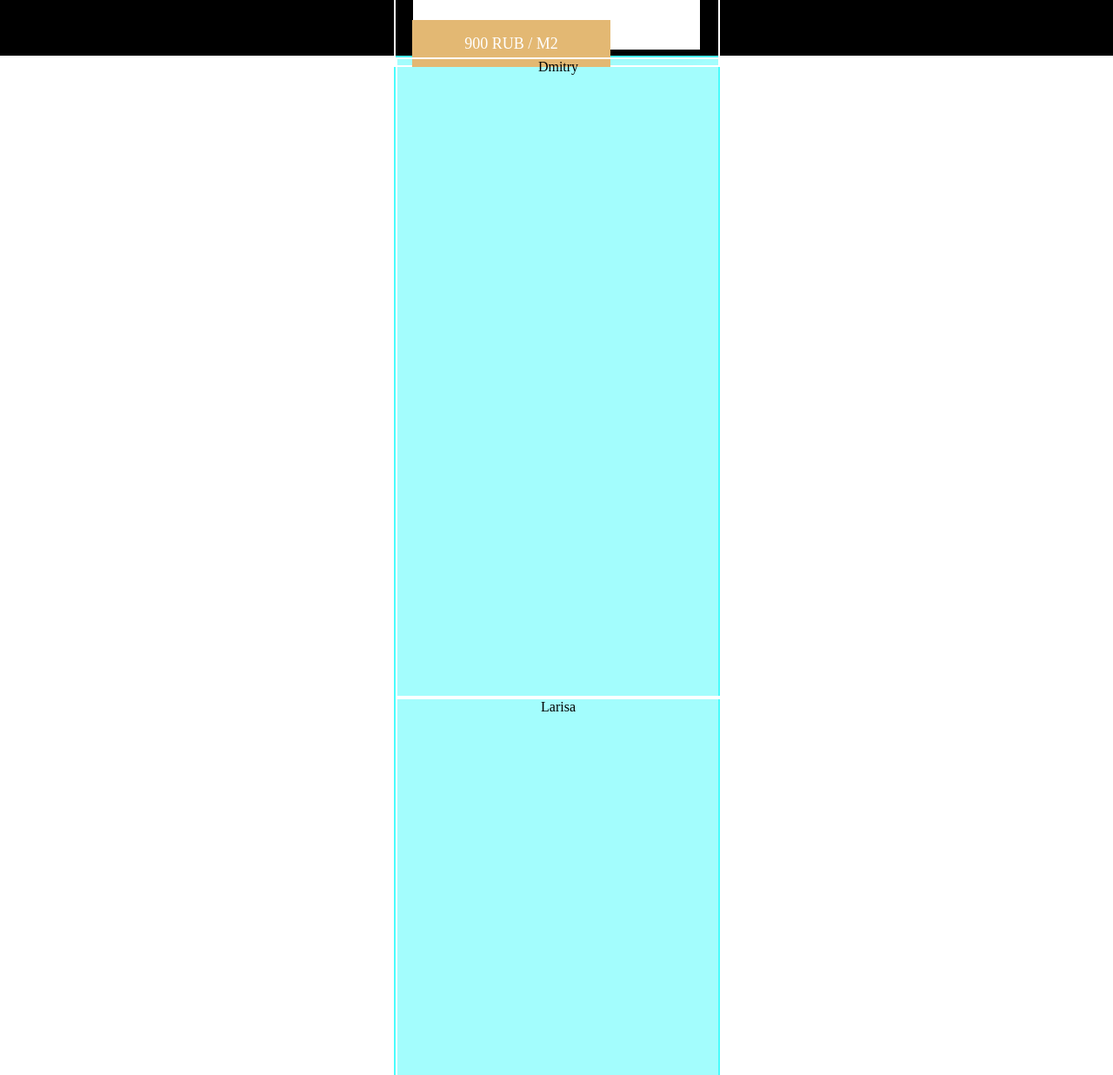
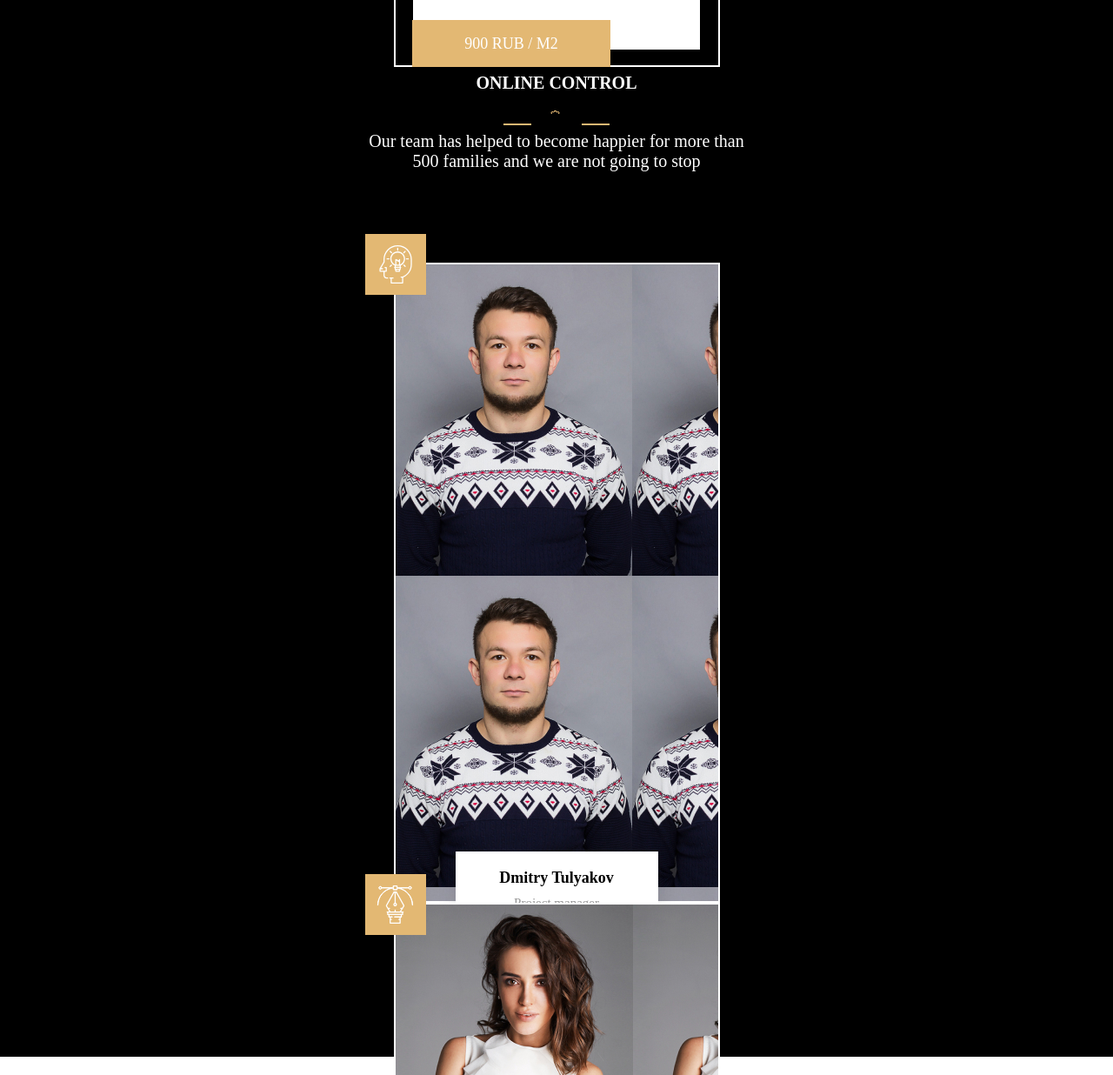
Before and after one commit to JulianKov/repair-design-project, a website: page index.html in a window 1280 px wide. Shown: the part 7004-8240 px from the top of the page at 87% size. Drawn offline with Linux system fonts and the light colour scheme.

Commit message:
feat: add team section

```diff
--- a/index.html
+++ b/index.html
@@ -341,11 +341,39 @@
     </div>
     <div class="team">
       <div class="team__wrapper">
+        <h3 class="team__header">Online Control</h3>
+        <div class="team__icon"></div>
+        <p class="team__description">Our team has helped to become happier for more than 500 families and we are not going to stop</p>
         <div class="team__line">
-          <div class="team__item"><span>Dmitry</span></div>
-          <div class="team__item"><span>Larisa</span></div>
-          <div class="team__item"><span>Alexey</span></div>
+            <div class="team__item team__item--dm">
+              <div class="team__ico team__ico--dm"></div>
+              <div class="team__badge">
+                <span class="team__name">Dmitry Tulyakov</span>
+                <span class="team__position">Project manager</span>
+                <div class="team__experience">Work experience 8 years</div>
+              </div>
+            </div>
+          <div class="team__item team__item--la">
+            <div class="team__ico team__ico--la"></div>
+            <div class="team__badge">
+              <span class="team__name">Larisa Kotlyarova</span>
+              <span class="team__position">Designer</span>
+              <div class="team__experience">Work experience 6 years</div>
+            </div>
+          </div>
+          <div class="team__item team__item--al">
+            <div class="team__ico team__ico--al"></div>
+            <div class="team__badge">
+              <span class="team__name">Alexey Efimov</span>
+              <span class="team__position">Foreman</span>
+              <div class="team__experience">Work experience 12 years</div>
+            </div>
+          </div>
         </div>
+        <div class="team__devider"></div>
+        <p class="team__text">
+          Each employee of our company is a qualified full-time specialist with work experience of 6 years. <br> We do not have laborers and guest workers, each employee carries out work corresponding to his specialty.
+        </p>
       </div>
     </div>
     <div class="reviews">
--- a/sass/blocks/_team.scss
+++ b/sass/blocks/_team.scss
@@ -1,24 +1,149 @@
+.team {
+  background: linear-gradient(to bottom, #000000 0%, #000000 49%, #FFFFFF 49%, #FFFFFF 100%);
+}
+
 .team__wrapper {
   width: 1440px;
   height: 920px;
-  box-sizing: border-box;
+  display: flex;
+  flex-direction: column;
+  align-items: center;
   margin: 0 auto;
-  background-color: rgba(73, 252, 252, 0.5);
-  border: 2px solid rgb(73, 252, 252);
+}
+
+
+.team__header {
+  font-size: 20px;
+  color: #FFFFFF;
+  text-transform: uppercase;
+}
+
+.team__icon {
+  width: 33px;
+  height: 28px;
+  background-image: url('../assets/images/icon4.svg');
+}
+.team__icon::before, .team__icon::after {
+  display: block;
+  position: relative;
+  content: '';
+  width: 32px;
+  height: 2px;
+  background-color: #E3B873;
+  top: 15px;
+}
+
+.team__icon::before {
+  left: -45px;
+}
+
+.team__icon::after {
+  left: 45px;
+  top: 13px;
+}
+
+.team__description {
+  width: 450px;
+  font-size: 20px;
+  color: #FFFFFF;
 }
 
 .team__line {
-  width: 1236px;
+  width: 1028px;
   display: flex;
   flex-direction: row;
   justify-content: space-between;
   margin: 0 auto;
+  margin-top: 85px;
 }
 
 .team__item {
-  width: 390px;
-  height: 608px;
-  border: 2px solid white;
+  width: 272px;
+  height: 358px;
+  display: flex;
+  flex-direction: column;
+  align-items: center;
+  justify-content: space-between;
+}
+
+.team__item--dm {
+  background-image:url('../assets/images/team1.jpg');
+}
+
+.team__item--la {
+  background-image:url('../assets/images/team3.jpg');
+}
+
+.team__item--al {
+  background-image:url('../assets/images/team2.jpg');
+}
+
+.team__ico {
+  position: relative;
+  align-self: flex-start;
+  top: -35px;
+  left: -35px;
+  width: 70px;
+  height: 70px;
+  background-repeat: no-repeat;
+  background-color: #E3B873;
+  background-position: center;
+  &--dm {
+    background-image:url('../assets/images/ticon1.svg');
+  }
+  &--la {
+    background-image:url('../assets/images/ticon2.svg');
+  }
+  &--al {
+    background-image:url('../assets/images/ticon3.svg');
+  }
+}
+
+.team__badge {
+  display: flex;
+  flex-direction: column;
+  align-items: center;
+  justify-content: flex-end;
+  width: 233px;
+  height: 137px;
+  margin-bottom: -80px;
+  background-color: #FFFFFF;
+  box-shadow: 0px 0px 20px 0px rgba(0, 0, 0, 0.1);
+}
+
+.team__name {
+  margin-bottom: 10px;
+  font-size: 18px;
+  font-weight: 800;
+}
+
+.team__position {
+  font-size: 15px;
+  color: #959595;
+  margin-bottom: 25px;
+}
+
+.team__experience {
+  width: 100%;
+  height: 44px;
+  background-color: #E3B873;
+  text-transform: uppercase;
+  color: #FFFFFF;
+  font-size: 13px;
+  line-height: 44px;
+  font-weight: 800;
+}
+
+.team__devider {
+  margin-top: 140px;
+  width: 55px;
+  border-bottom: 2px solid #E3B873;
+}
+
+.team__text {
+  width: 500px;
+  line-height: 25px;
+  font-size: 18px;
 }
 
 @media (max-width: 1439px) {
```
Also changed, not shown: assets/images/icon4.svg (added), assets/images/team1.jpg (added), assets/images/team2.jpg (added), assets/images/team3.jpg (added), assets/images/ticon1.svg (added), assets/images/ticon2.svg (added), assets/images/ticon3.svg (added), css/style.css.
